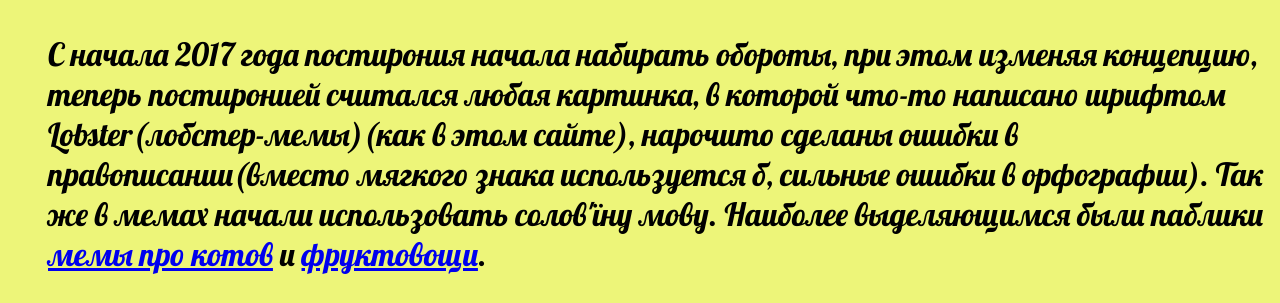
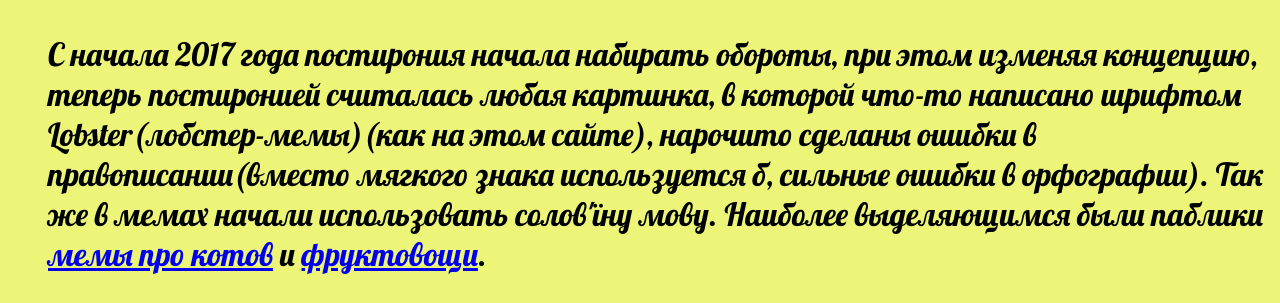
Before and after one commit to Splish-Splash/splish-splash.github.io, a plain HTML site: page history.html in a window 1280 px wide. Shown: the part 631-934 px from the top of the page. Drawn offline with Linux system fonts and the light colour scheme.

Commit message:
Add files via upload

```diff
--- a/history.html
+++ b/history.html
@@ -3,7 +3,7 @@
 <html>
     <head>
         <meta charset="utf-8" >
-        <title> История</title>
+        <title>История</title>
         <link rel="preconnect" href="https://fonts.googleapis.com">
         <link rel="preconnect" href="https://fonts.gstatic.com" crossorigin>
         <link href="https://fonts.googleapis.com/css2?family=Lobster&display=swap" rel="stylesheet">
@@ -36,8 +36,8 @@
                 </li>
                 <li>
                     <h3>Шрифт Лобстер и новая постирония </h3>
-            <p>С начала 2017 года постирония начала набирать обороты, при этом изменяя концепцию, теперь постиронией считался любая картинка, в которой
-                что-то написано шрифтом Lobster(лобстер-мемы)(как в этом сайте), нарочито сделаны ошибки в правописании(вместо мягкого знака используется б, сильные ошибки в орфографии). Так же в мемах начали использовать солов'їну мову.
+                    <p>С начала 2017 года постирония начала набирать обороты, при этом изменяя концепцию, теперь постиронией считалась любая картинка, в которой
+                        что-то написано шрифтом Lobster(лобстер-мемы)(как на этом сайте), нарочито сделаны ошибки в правописании(вместо мягкого знака используется б, сильные ошибки в орфографии). Так же в мемах начали использовать солов'їну мову.
                         Наиболее выделяющимся были паблики <a target="_blank" href="https://vk.com/memy_pro_kotow">мемы про котов</a> и <a target="_blank" href="https://vk.com/fruitveg">фруктовощи</a>.
                     </p>
                     <img src="https://cdn.everypony.ru/storage/01/24/72/2020/03/11/c7d1f6c84b.jpg">
```
Also changed, not shown: about.html (+1 -1 lines), blog.html (+3 -1 lines), examples.html (+1 -1 lines), index.html (+3 -3 lines), meta.html (+1 -1 lines), popul.html (+1 -1 lines). Lines whose indentation alone changed are shown as unchanged.
